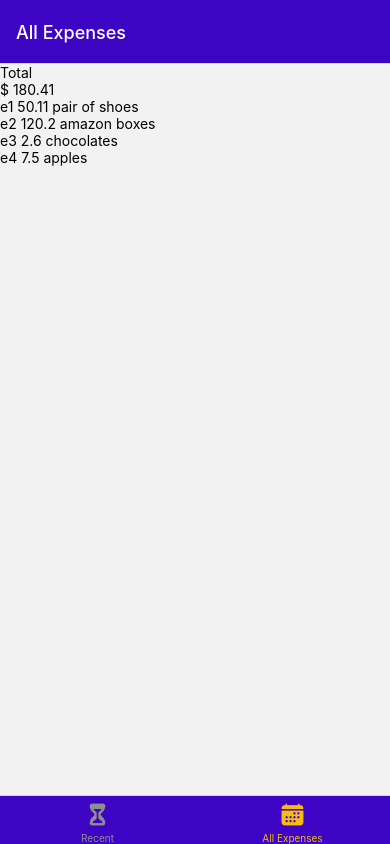
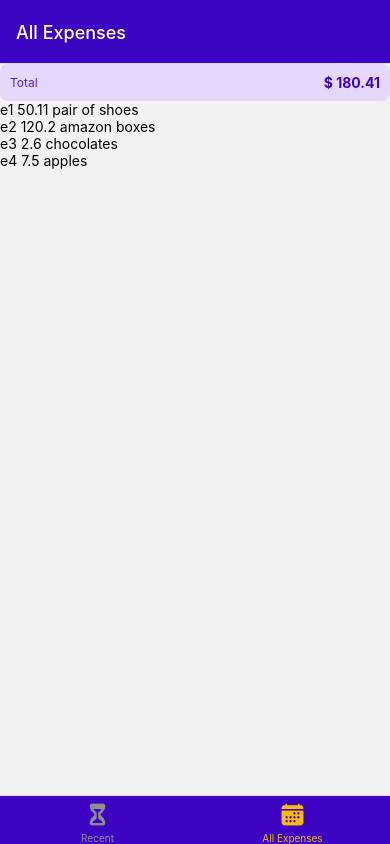
Before and after one commit to antarikshgosain/react-expense, a React Native app in the folder expense-app/: screen /AllExpenses in a window 390 px wide. Built offline with nearby package versions, Linux system fonts and the light colour scheme.

Commit message:
recent expense total styling css added

```diff
--- a/expense-app/components/ExpensesOutput/ExpensesSummary.js
+++ b/expense-app/components/ExpensesOutput/ExpensesSummary.js
@@ -1,5 +1,5 @@
 import { FlatList, StyleSheet, Text, View } from 'react-native';
-
+import { GlobalStyles } from '../../constants/styles';
 
 function ExpensesSummary({periodName, expenses}) {
 
@@ -7,11 +7,33 @@
     //reduce method will give total by adding all expense.amount to variable 'sum' (initially zero)
 
     return (
-        <View>
-            <Text>{periodName}</Text>
-            <Text>$ {expensesSum.toFixed(2)}</Text>
+        <View style={styles.container}>
+            <Text style={styles.period}>{periodName}</Text>
+            <Text style={styles.sum}>$ {expensesSum.toFixed(2)}</Text>
         </View>
     );
 }
 
 export default ExpensesSummary;
+
+
+const styles = StyleSheet.create({
+    container: {
+        padding: 10,
+        backgroundColor: GlobalStyles.colors.primary50,
+        borderRadius: 8,
+        flexDirection: 'row',
+        justifyContent: 'space-between',
+        alignItems: 'center'
+    },
+    period: {
+        fontSize: 12,
+        color: GlobalStyles.colors.primary400,
+
+    },
+    sum:{
+        fontWeight: 20,
+        fontWeight: 'bold',
+        color: GlobalStyles.colors.primary500
+    },
+});
```
